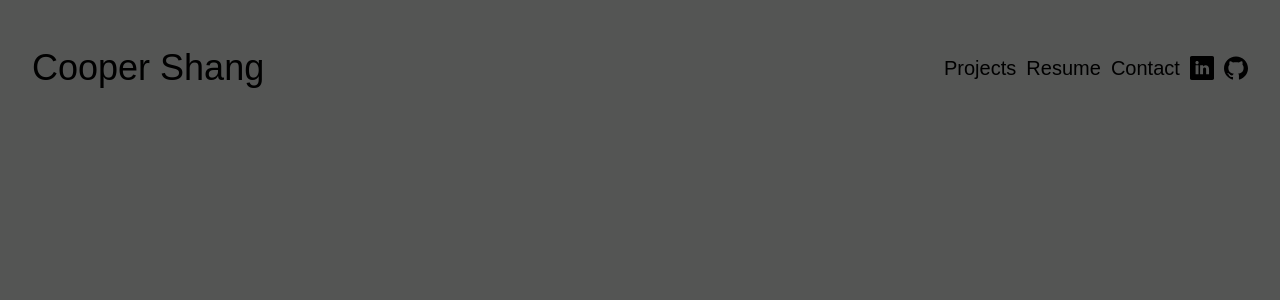
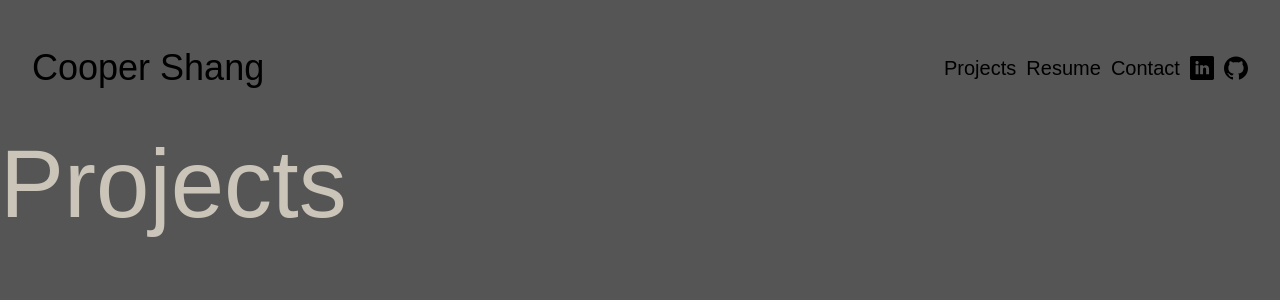
Before and after one commit to vvEii/portfolio, a React (Create React App) app: page /projects in a window 1280 px wide. Shown: the top 300 px of the page. Built offline with nearby package versions, Linux system fonts and the light colour scheme.

Commit message:
Add Projects page

```diff
--- a/src/App.js
+++ b/src/App.js
@@ -3,6 +3,7 @@ import { Route, Switch, BrowserRouter as Router } from 'react-router-dom';
 import Nav from './components/Nav';
 import Home from './pages/Home';
 import Contact from './pages/Contact';
+import Projects from './pages/Projects';
 
 function App() {
   return (
@@ -11,8 +12,10 @@ function App() {
         <Nav />
         <Switch>
           <Route path='/' exact component={Home} />
+          <Route path='/projects' component={Projects} />
           <Route path='/contact' component={Contact} />
-          {/* <Route path='/projects' component={} />
+
+          {/*
          <Route path='/resume' component={} />
         */}
         </Switch>
--- a/src/pages/Contact.js
+++ b/src/pages/Contact.js
@@ -1,7 +1,7 @@
 import React from 'react';
 
 const Contact = () => {
-  return <div className='text-gray-light text-5xl'>Contact</div>;
+  return <div className='text-gray-light text-8xl'>Contact</div>;
 };
 
 export default Contact;
--- /dev/null
+++ b/src/pages/Projects.js
@@ -0,0 +1,7 @@
+import React from 'react';
+
+const Projects = () => {
+  return <div className='text-gray-light text-8xl'>Projects</div>;
+};
+
+export default Projects;
```
